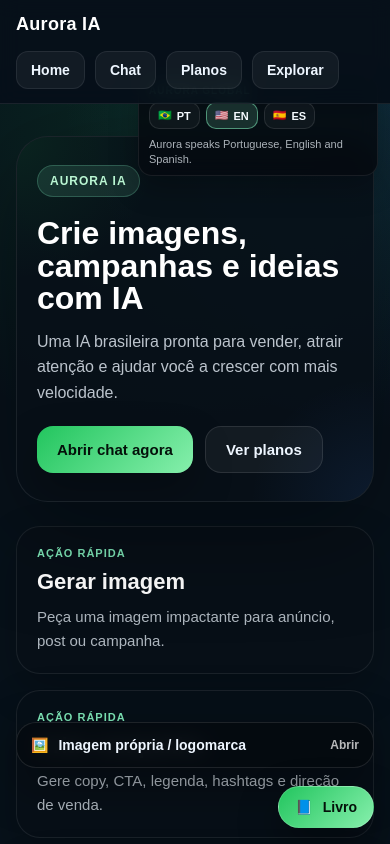
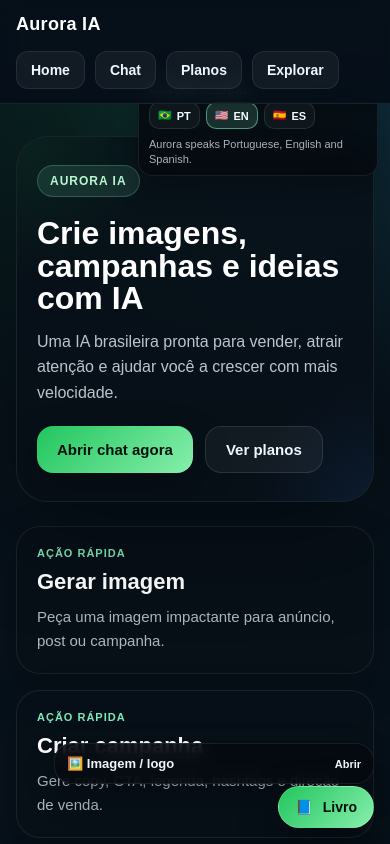
Before and after one commit to ricardogrupoexecutivo1-cpu/ricardo-ia-oficial, a Next.js app: page / in a window 390 px wide. Shown: the top 844 px of the page. Built offline with nearby package versions, Linux system fonts and the light colour scheme.

Commit message:
fix: ajuste fino upload posição mobile

```diff
--- a/components/AuroraReferenceUploadDock.tsx
+++ b/components/AuroraReferenceUploadDock.tsx
@@ -110,7 +110,7 @@
     if (!file) return;
 
     if (!isImageFile(file)) {
-      setMessage("Selecione uma imagem válida para usar como referência.");
+      setMessage("Selecione uma imagem válida.");
       return;
     }
 
@@ -141,7 +141,7 @@
       const url = normalizeUploadUrl(data);
 
       if (!url) {
-        throw new Error("Upload concluído, mas a URL não foi retornada.");
+        throw new Error("Upload ok, mas sem URL.");
       }
 
       const uploadedRef: UploadedReference = {
@@ -154,7 +154,7 @@
 
       setCurrentRef(uploadedRef);
       persistReference(uploadedRef);
-      setMessage("Imagem de referência ativa com sucesso.");
+      setMessage("Imagem ativa com sucesso.");
       setExpanded(true);
     } catch (error) {
       const text =
@@ -182,17 +182,17 @@
       style={{
         position: "fixed",
         right: 16,
-        bottom: 76,
+        bottom: 60, // 🔥 ajuste fino aqui
         zIndex: 9999,
-        width: "min(360px, calc(100vw - 32px))",
+        width: "min(320px, calc(100vw - 32px))",
       }}
     >
       <div
         style={{
-          borderRadius: 20,
-          border: "1px solid rgba(255,255,255,0.10)",
-          background: "rgba(5,10,16,0.92)",
-          boxShadow: "0 18px 48px rgba(0,0,0,0.34)",
+          borderRadius: 18,
+          border: "1px solid rgba(255,255,255,0.08)",
+          background: "rgba(5,10,16,0.85)",
+          boxShadow: "0 12px 30px rgba(0,0,0,0.25)",
           backdropFilter: "blur(10px)",
           overflow: "hidden",
         }}
@@ -208,197 +208,69 @@
             display: "flex",
             alignItems: "center",
             justifyContent: "space-between",
-            gap: 12,
-            padding: 14,
+            padding: 12,
             cursor: "pointer",
             fontWeight: 800,
-            fontSize: 14,
+            fontSize: 13,
           }}
         >
-          <span
-            style={{
-              display: "inline-flex",
-              alignItems: "center",
-              gap: 10,
-            }}
-          >
-            <span aria-hidden="true">🖼️</span>
-            <span>Imagem própria / logomarca</span>
+          <span style={{ display: "flex", gap: 8 }}>
+            🖼️ Imagem / logo
           </span>
-
-          <span
-            style={{
-              fontSize: 12,
-              color: "rgba(255,255,255,0.72)",
-            }}
-          >
+          <span style={{ fontSize: 11 }}>
             {expanded ? "Fechar" : "Abrir"}
           </span>
         </button>
 
-        {expanded ? (
-          <div
-            style={{
-              borderTop: "1px solid rgba(255,255,255,0.08)",
-              padding: 14,
-              display: "grid",
-              gap: 12,
-            }}
-          >
-            <p
-              style={{
-                margin: 0,
-                fontSize: 12,
-                lineHeight: 1.5,
-                color: "rgba(235,242,250,0.78)",
-              }}
-            >
-              Suba sua imagem, arte ou logomarca para usar como referência em
-              campanhas, criativos e geração visual.
-            </p>
-
-            <div
-              style={{
-                display: "grid",
-                gap: 10,
-              }}
-            >
+        {expanded && (
+          <div style={{ padding: 12 }}>
             <input
               ref={fileInputRef}
               type="file"
-                accept="image/png,image/jpeg,image/webp,image/jpg"
+              accept="image/*"
               onChange={handleFileSelected}
-                style={{
-                  color: "#eef6ff",
-                  fontSize: 13,
-                }}
             />
 
-              <div
-                style={{
-                  display: "grid",
-                  gridTemplateColumns: currentRef ? "1fr 1fr" : "1fr",
-                  gap: 10,
-                }}
-              >
             <button
-                  type="button"
               onClick={() => fileInputRef.current?.click()}
               disabled={uploading}
               style={primaryButton}
             >
-                  {uploading ? "Enviando..." : "Subir imagem / logo"}
+              {uploading ? "Enviando..." : "Subir imagem"}
             </button>
 
-                {currentRef ? (
-                  <button
-                    type="button"
-                    onClick={removeReference}
-                    style={secondaryButton}
-                  >
-                    Remover referência
+            {currentRef && (
+              <button onClick={removeReference} style={secondaryButton}>
+                Remover
               </button>
-                ) : null}
+            )}
+
+            {message && <p style={{ fontSize: 12 }}>{message}</p>}
           </div>
-            </div>
-
-            {currentRef ? (
-              <div
-                style={{
-                  borderRadius: 16,
-                  border: "1px solid rgba(126,231,184,0.25)",
-                  background: "rgba(126,231,184,0.08)",
-                  padding: 12,
-                  display: "grid",
-                  gap: 10,
-                }}
-              >
-                <div
-                  style={{
-                    fontSize: 12,
-                    fontWeight: 800,
-                    color: "#7ee7b8",
-                    textTransform: "uppercase",
-                    letterSpacing: 1,
-                  }}
-                >
-                  Referência ativa
-                </div>
-
-                <div
-                  style={{
-                    display: "grid",
-                    gap: 6,
-                    color: "#eef6ff",
-                    fontSize: 13,
-                  }}
-                >
-                  <div>
-                    <strong>Arquivo:</strong> {currentRef.name}
-                  </div>
-                  <div>
-                    <strong>Tipo:</strong>{" "}
-                    {currentRef.type === "logo" ? "Logomarca" : "Imagem"}
-                  </div>
-                </div>
-
-                <a
-                  href={currentRef.url}
-                  target="_blank"
-                  rel="noreferrer"
-                  style={{
-                    textDecoration: "none",
-                    color: "#04110a",
-                    background: "linear-gradient(135deg, #22c55e, #86efac)",
-                    padding: "10px 12px",
-                    borderRadius: 12,
-                    fontWeight: 800,
-                    textAlign: "center",
-                  }}
-                >
-                  Ver referência enviada
-                </a>
-              </div>
-            ) : null}
-
-            {message ? (
-              <div
-                style={{
-                  borderRadius: 14,
-                  padding: 12,
-                  background: "rgba(255,255,255,0.04)",
-                  border: "1px solid rgba(255,255,255,0.08)",
-                  color: "#eef6ff",
-                  fontSize: 12,
-                  lineHeight: 1.5,
-                }}
-              >
-                {message}
-              </div>
-            ) : null}
-          </div>
-        ) : null}
+        )}
       </div>
     </div>
   );
 }
 
 const primaryButton: React.CSSProperties = {
-  border: "1px solid rgba(126,231,184,0.35)",
-  background: "rgba(126,231,184,0.14)",
-  color: "#eefcf5",
-  borderRadius: 12,
-  padding: "12px 14px",
+  marginTop: 8,
+  padding: 10,
+  borderRadius: 10,
+  background: "#22c55e",
+  border: "none",
+  color: "#04110a",
   fontWeight: 800,
   cursor: "pointer",
 };
 
 const secondaryButton: React.CSSProperties = {
-  border: "1px solid rgba(255,255,255,0.12)",
+  marginTop: 8,
+  padding: 10,
+  borderRadius: 10,
   background: "rgba(255,255,255,0.05)",
-  color: "#f5fbff",
-  borderRadius: 12,
-  padding: "12px 14px",
+  border: "1px solid rgba(255,255,255,0.1)",
+  color: "#fff",
   fontWeight: 800,
   cursor: "pointer",
 };
```
Lines whose indentation alone changed are shown as unchanged.
